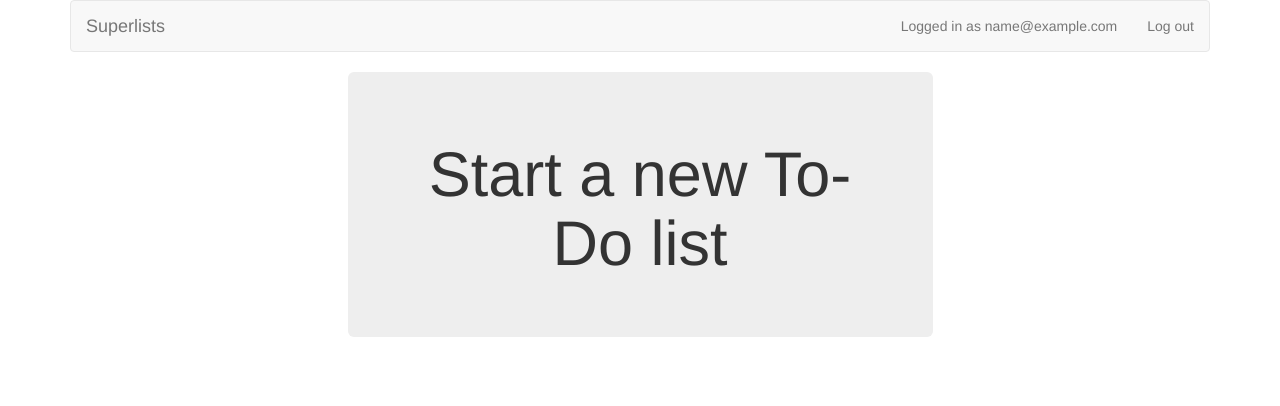
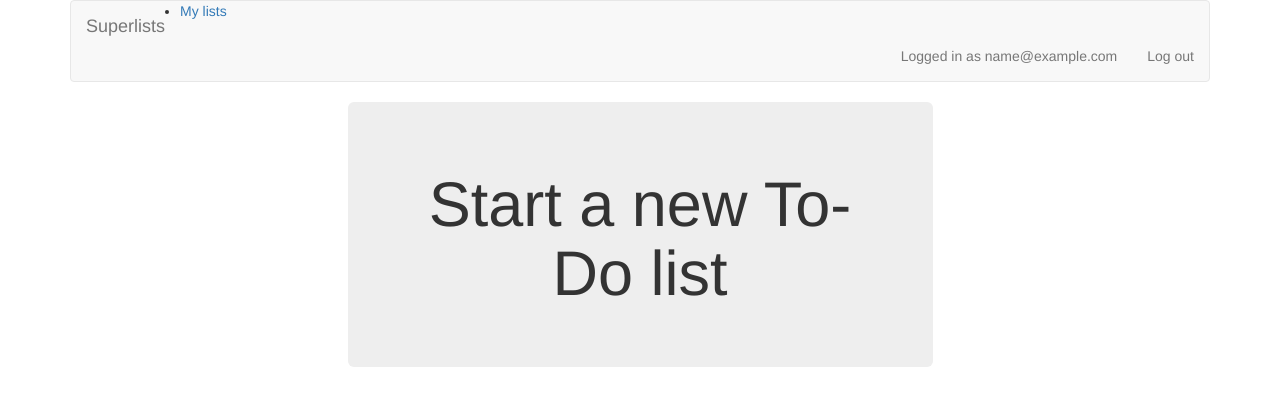
Before and after one commit to caiprozect/ottg, a Django app: page / in a window 1280 px wide. Shown: the top 406 px of the page. Run offline with Django 3.2, Linux system fonts and the light colour scheme; the visitor is signed in with stand-in values (Sample User, id 1); some libraries are stand-ins or nearby versions.

Commit message:
url, placeholder view, and first-cut templates for my_lists

```diff
--- a/functional_tests/base.py
+++ b/functional_tests/base.py
@@ -1,6 +1,7 @@
 from django.contrib.staticfiles.testing import StaticLiveServerTestCase
 from selenium import webdriver
 from selenium.common.exceptions import WebDriverException
+from selenium.webdriver.common.keys import Keys
 import time
 import os
 from .server_tools import reset_database
--- a/lists/templates/base.html
+++ b/lists/templates/base.html
@@ -20,6 +20,9 @@
                 <div class="container-fluid">
                     <a class="navbar-brand" href="/">Superlists</a>
                     {% if user.email %}
+                        <ul calss="nav navbar-nav navbar-left">
+                            <li><a href="{% url 'my_lists' user.email %}">My lists</a></li>
+                        </ul>
                         <ul class="nav navbar-nav navbar-right">
                             <li class="navbar-text">Logged in as {{ user.email }}</li>
                             <li><a href="{% url 'logout' %}">Log out</a></li>
@@ -54,6 +57,7 @@
                 <div class="col-md-6 col-md-offset-3 jumbotron">
                     <div class="text-center">
                         <h1>{% block header_text %}{% endblock %}</h1>
+                        {% block list_form %}
                         <form method="POST" action="{% block form_action %}{% endblock %}">
                             {{ form.text }}
                             {% csrf_token %}
@@ -63,6 +67,7 @@
                                 </div>
                             {% endif %}
                         </form>
+                        {% endblock %}
                     </div>
                 </div>
             </div>
@@ -70,6 +75,13 @@
             <div class="row">
                 <div class="col-md-6 col-md-offset-3">
                     {% block table %}
+                    {% endblock %}
+                </div>
+            </div>
+
+            <div class="row">
+                <div class="col-md-6 col-md-offset-3">
+                    {% block extra_content %}
                     {% endblock %}
                 </div>
             </div>
--- a/lists/urls.py
+++ b/lists/urls.py
@@ -19,4 +19,5 @@ from lists import views
 urlpatterns = [
     url(r'^new$', views.new_list, name='new_list'),
     url(r'^(\d+)/$', views.view_list, name='view_list'),
+    url(r'^users/(.+)/$', views.my_lists, name='my_lists'),
 ]
--- a/lists/views.py
+++ b/lists/views.py
@@ -26,3 +26,6 @@ def view_list(request, list_id):
             form.save()
             return redirect(list_)
     return render(request, 'list.html', {'list': list_, "form": form})
+
+def my_lists(request, email):
+    return render(request, 'my_lists.html')
```
Also changed, not shown: lists/templates/my_lists.html (added, +12 -0 lines), lists/tests/test_views.py (+6 -0 lines).
